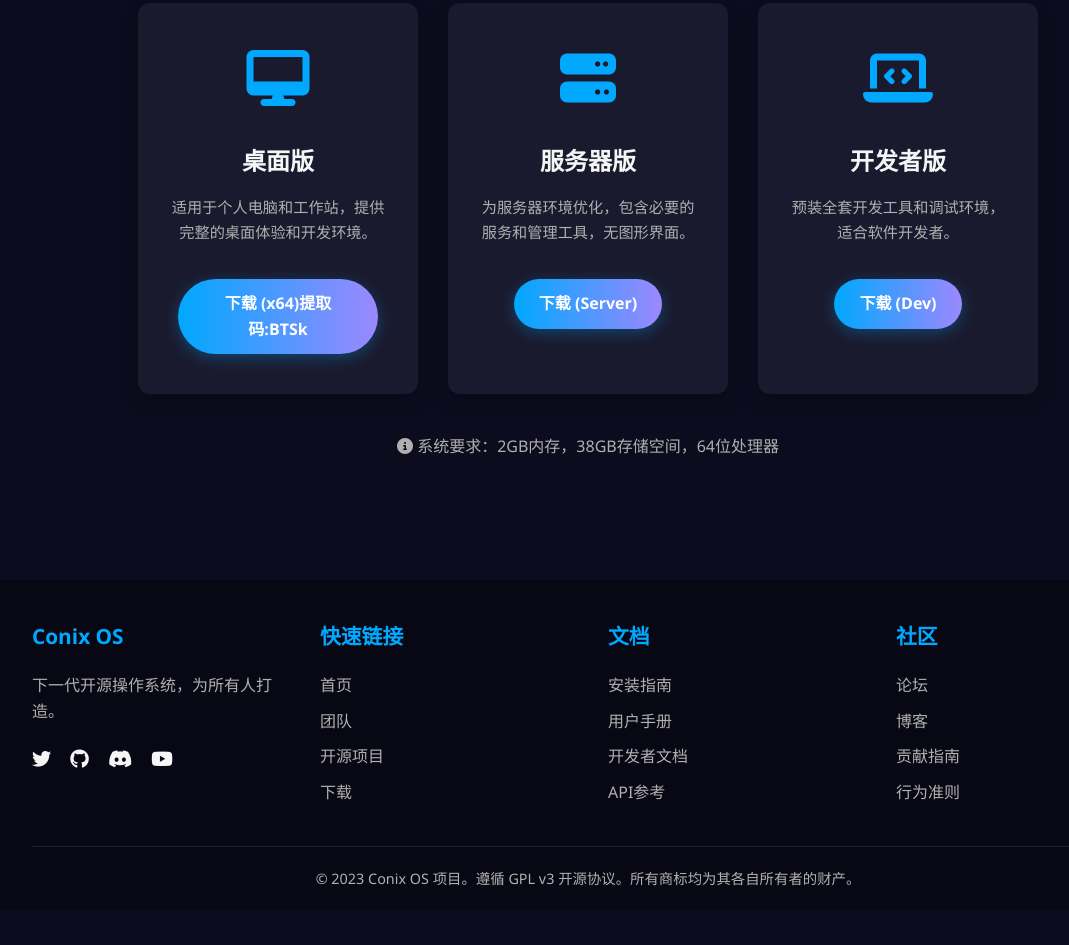
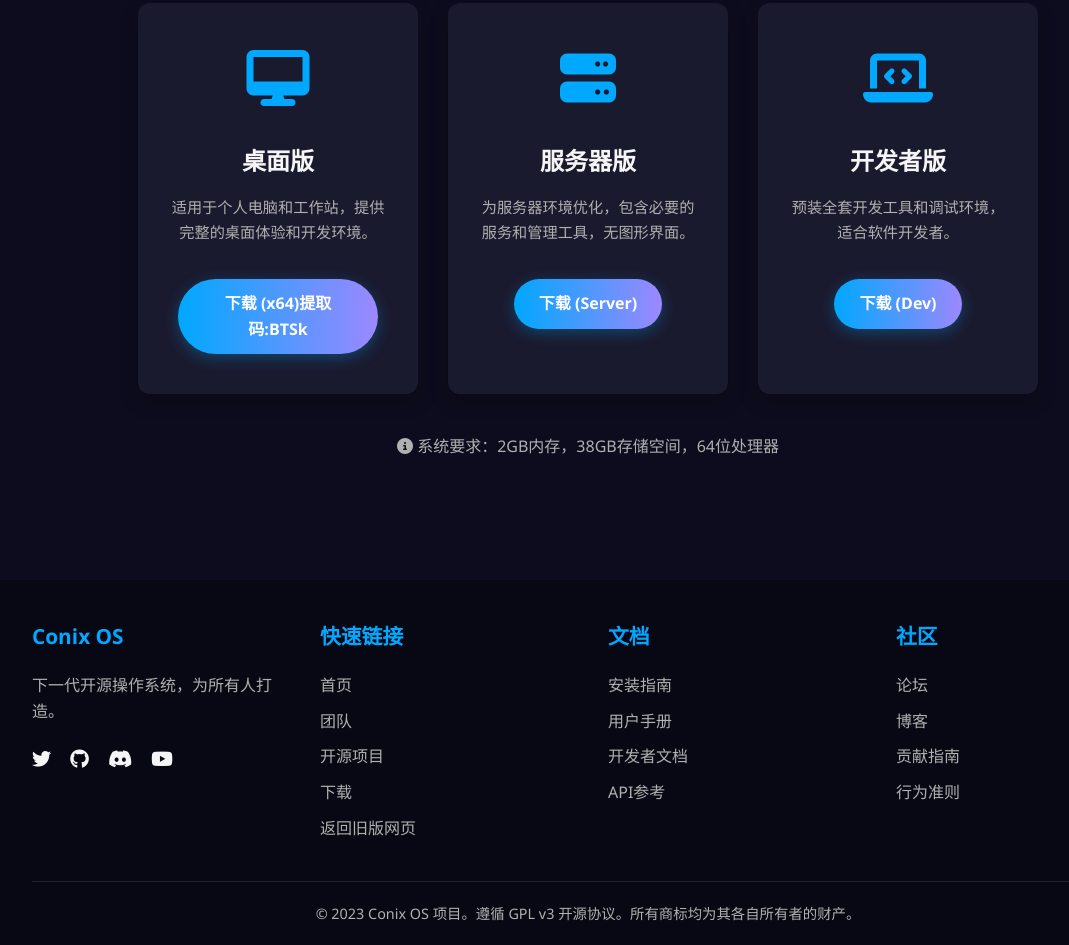
Before and after one commit to ConixOS/ConixOS.github.io, a plain HTML site: page index2.html in a window 1280 px wide. Shown: the part 3215-4160 px from the top of the page, without its empty margins (52-1121 px from the left). Before the commit the page ends 4125 px from the top, so only its background shows below. Drawn offline with Linux system fonts and the light colour scheme.

Commit message:
Add files via upload

```diff
--- a/index2.html
+++ b/index2.html
@@ -735,6 +735,7 @@
                         <li><a href="#team">团队</a></li>
                         <li><a href="#github">开源项目</a></li>
                         <li><a href="#download">下载</a></li>
+                        <li><a href="index.html">返回旧版网页</a></li>
                     </ul>
                 </div>
 
```
